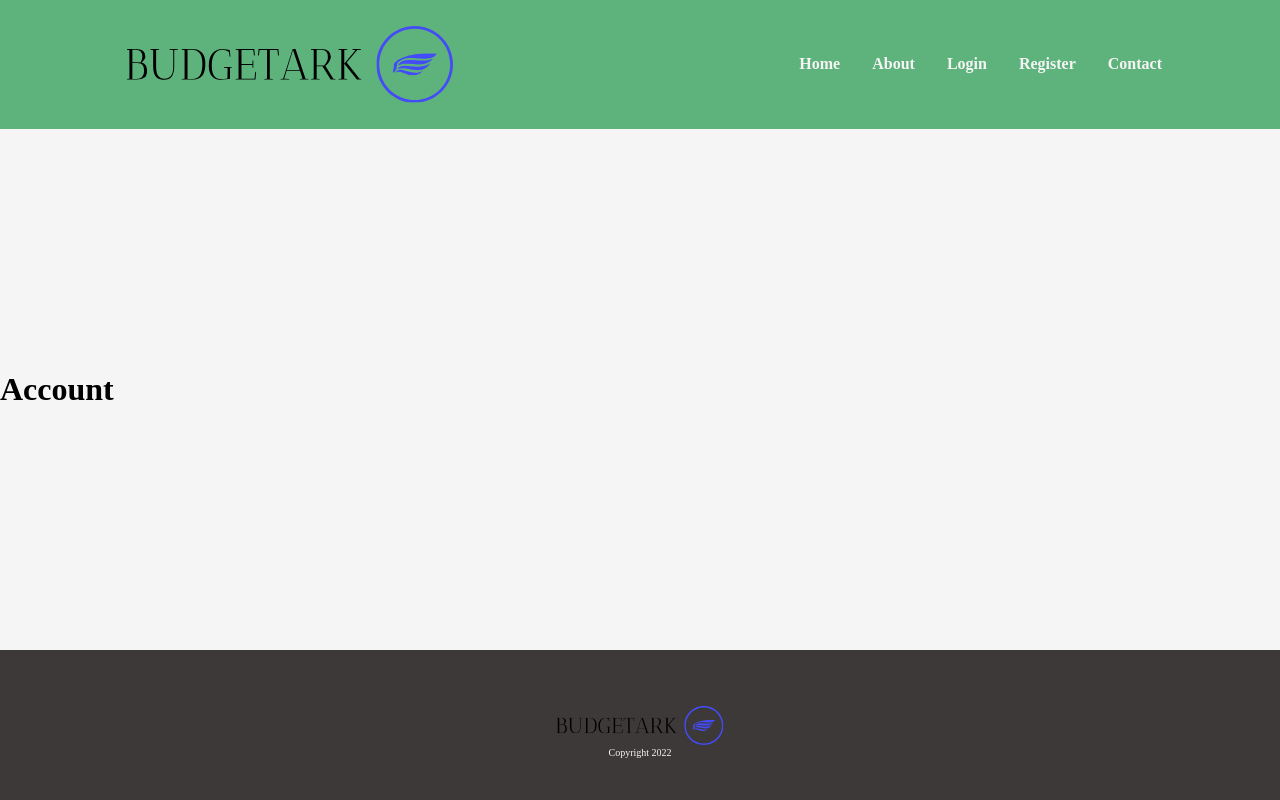
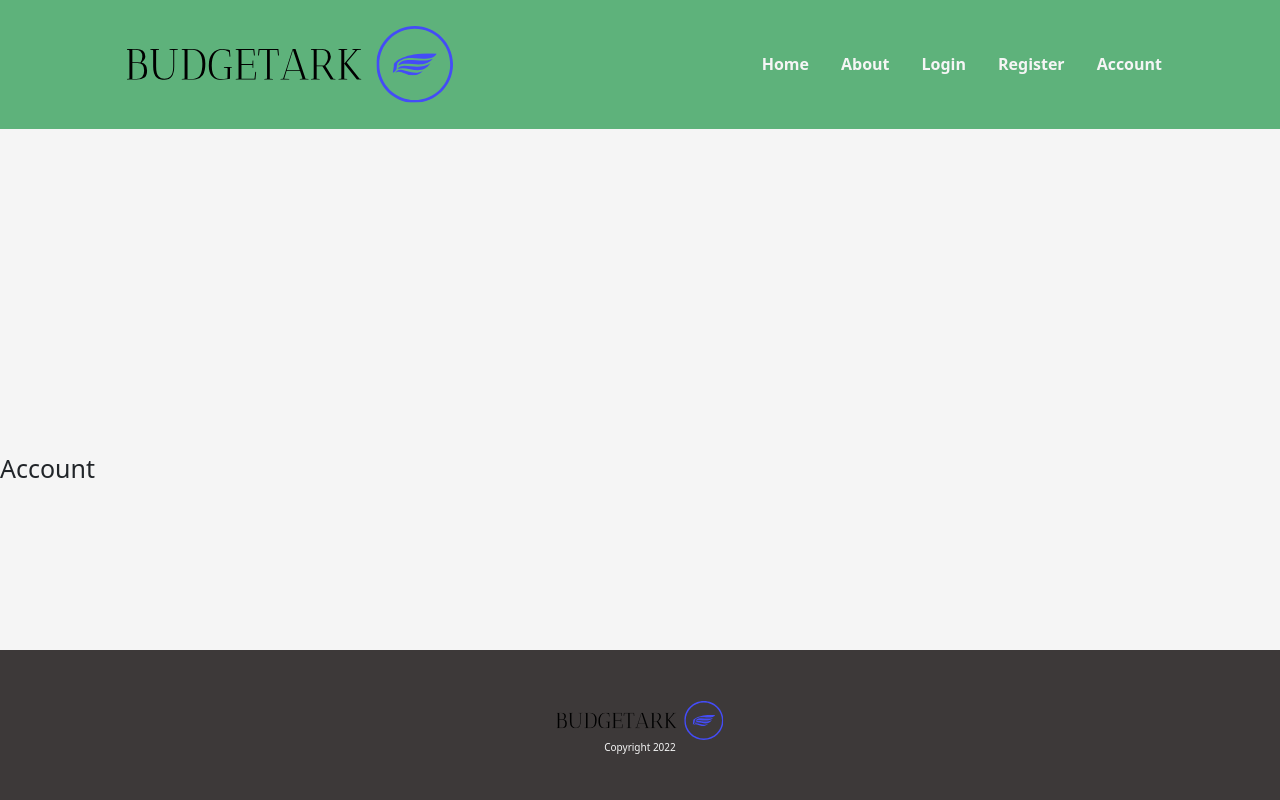
Before and after one commit to gustxdel/CS50-Final-Proyect, a Flask app: page /account in a window 1280 px wide. Run offline with Flask 2, Linux system fonts and the light colour scheme; some libraries are stand-ins or nearby versions.

Commit message:
added account to navbar

```diff
--- a/templates/layout.html
+++ b/templates/layout.html
@@ -6,6 +6,8 @@
     <meta name="viewport" content="width=device-width, initial-scale=1.0">
     <title>{% block title %}{% endblock %} </title>
     <link rel="preconnect" href="https://fonts.googleapis.com"><link rel="preconnect" href="https://fonts.gstatic.com" crossorigin><link href="https://fonts.googleapis.com/css2?family=Roboto&display=swap" rel="stylesheet">
+    <link href="https://cdn.jsdelivr.net/npm/bootstrap@5.1.3/dist/css/bootstrap.min.css" rel="stylesheet" integrity="sha384-1BmE4kWBq78iYhFldvKuhfTAU6auU8tT94WrHftjDbrCEXSU1oBoqyl2QvZ6jIW3" crossorigin="anonymous">
+
     <link rel="stylesheet" href="{{ url_for('static', filename='styles.css')}}">
 </head>
 <body>
@@ -17,16 +19,31 @@
                 <li class="nav_elements"><a href="#" class="nav_link">About</a></li>
                 <li class="nav_elements"><a href="/login" class="nav_link">Login</a></li>
                 <li class="nav_elements"><a href="/register" class="nav_link">Register</a></li>
-                <li class="nav_elements"><a href="#" class="nav_link">Contact</a></li>
+                <li class="nav_elements"><a href="/account" class="nav_link">Account</a></li>
             </ul>
         </div>
     </header>
+    <div class="container w-50">
+        {% with messages=get_flashed_messages(with_categories=true) %}
+          {% if messages %}
+           {% for category, message in messages %}
+             <div class="alert alert-{{category}}">
+                {{message}}
+             </div>
+           {% endfor %}
+          {% endif %}
+        {% endwith %}
+    </div>
 
     {% block content %}{% endblock %}
 
-    <footer>
-        <a href="/"><img src="{{ url_for('static', filename='logo.svg')}}" alt="logo of budget ark"></a>
-        <p>Copyright 2022</p>
-    </footer>
+    <div class="container_footer">
+        <footer>
+            <a href="/"><img src="{{ url_for('static', filename='logo.svg')}}" alt="logo of budget ark"></a>
+            <p>Copyright 2022</p>
+        </footer>
+    </div>
+    <script src="https://cdn.jsdelivr.net/npm/bootstrap@5.1.3/dist/js/bootstrap.bundle.min.js" integrity="sha384-ka7Sk0Gln4gmtz2MlQnikT1wXgYsOg+OMhuP+IlRH9sENBO0LRn5q+8nbTov4+1p" crossorigin="anonymous"></script>
+
 </body>
 </html>
```
